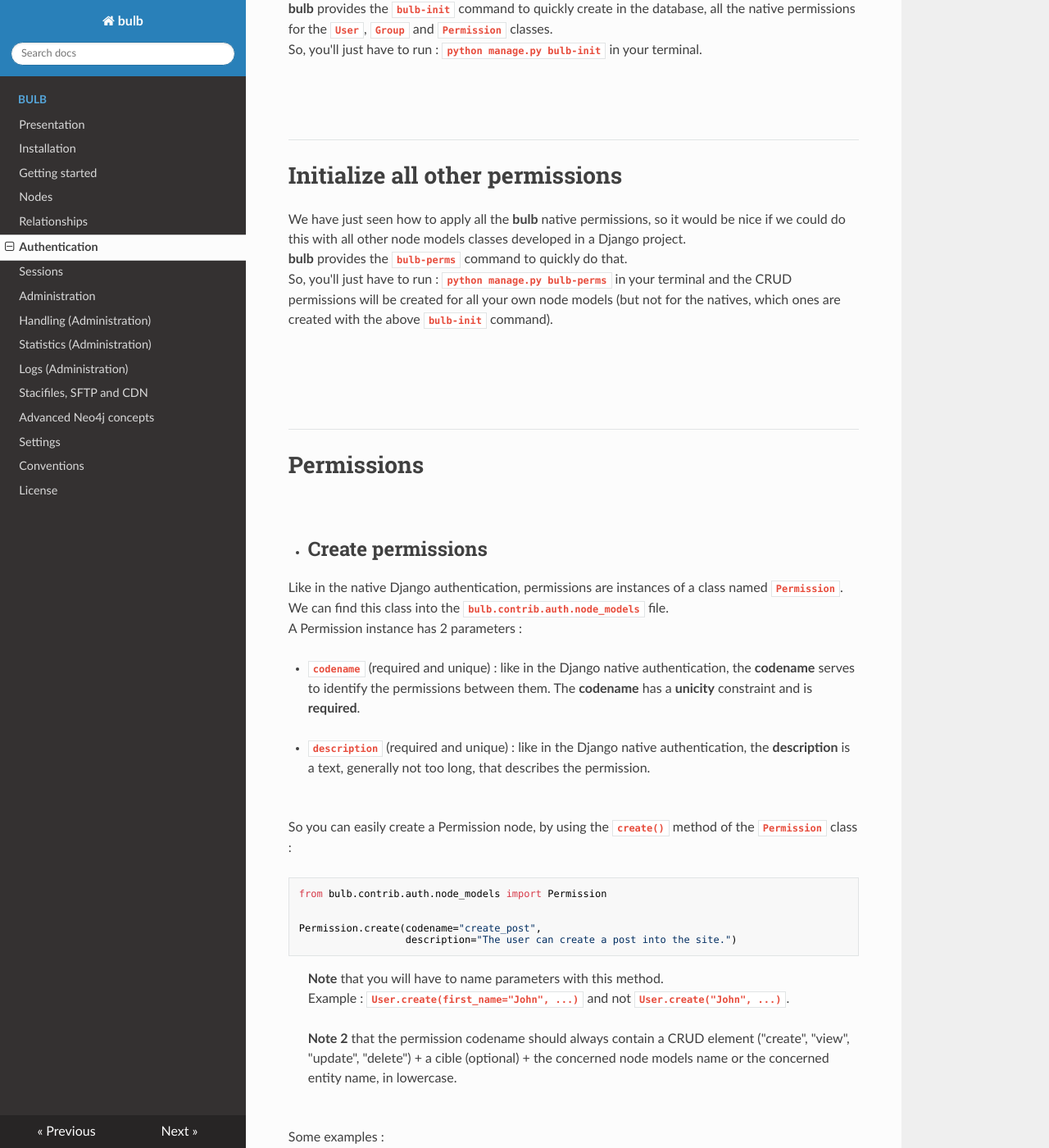
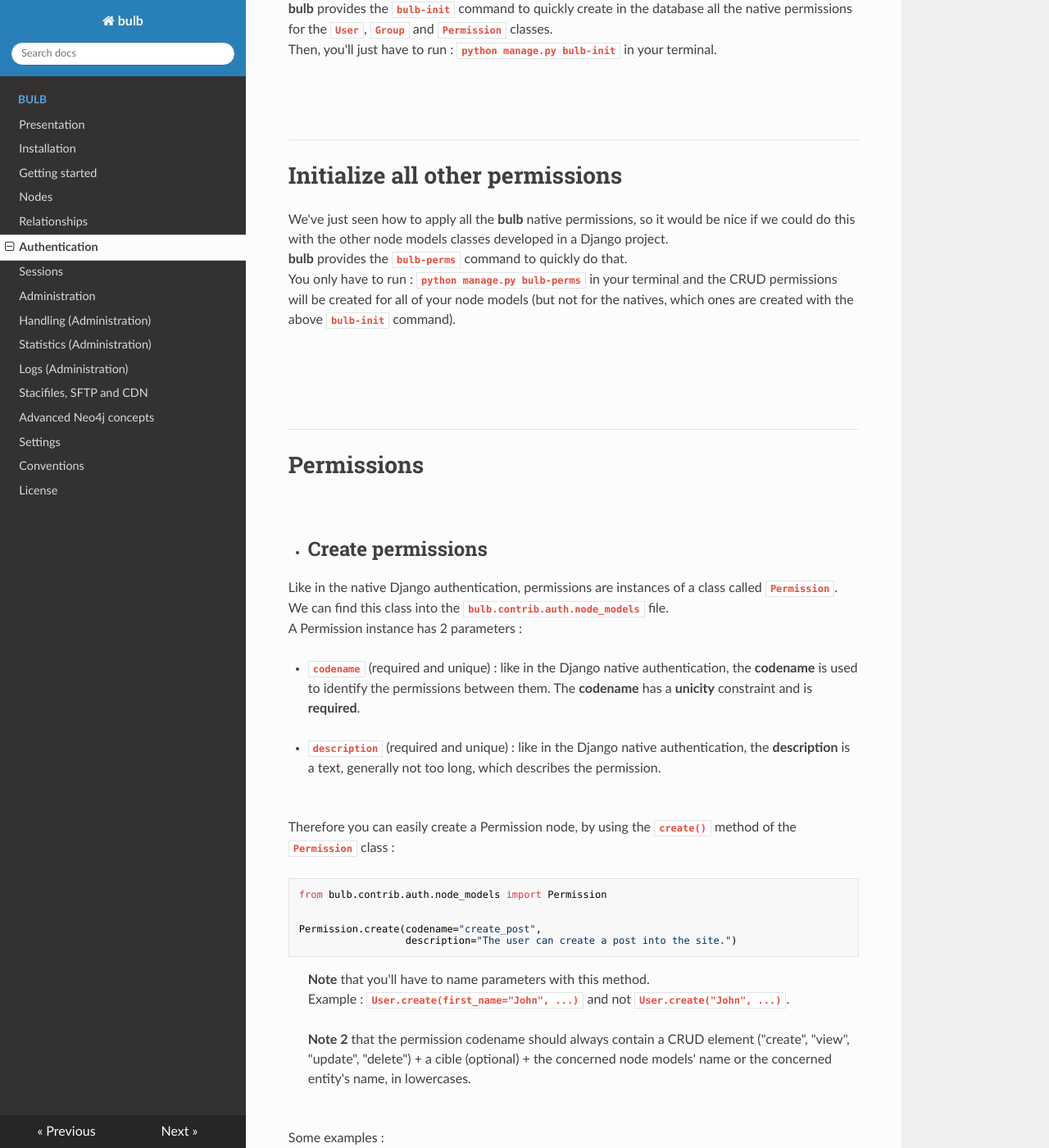
Before and after one commit to LilaRest/bulb, an MkDocs documentation site: the page built from bulb_docs/authentication.md, in a window 1280 px wide and 1400 px high, scrolled down 1127 px. Shown: the whole window at 82% size. Built offline with MkDocs 1.6.1, drawn with Linux system fonts in a browser that asks for light colours; nearby versions of some CDN libraries; some of the changed text lies outside the part shown.

Commit message:
Update authentication.md

````diff
--- a/bulb_docs/authentication.md
+++ b/bulb_docs/authentication.md
@@ -5,9 +5,9 @@
 
 ---
 
-# Introducing
+# Introduction
 **bulb** provides a full Django authentication, compatible with the Neo4j databases.
-So, like in the native Django package, there is node classes : **`User`**, **`Group`** and **`Permission`**.
+Like in the native Django package we find the three node classes : **`User`**, **`Group`** and **`Permission`**.
 Let's see more about that.
 <br/>
 <br/>
@@ -27,8 +27,8 @@
 - "**delete_**(class name)".
 <br/>
 
-**bulb** provides the **`bulb-init`** command to quickly create in the database, all the native permissions for the **`User`**, **`Group`** and **`Permission`** classes.
-So, you'll just have to run : **```python manage.py bulb-init```** in your terminal.
+**bulb** provides the **`bulb-init`** command to quickly create in the database all the native permissions for the **`User`**, **`Group`** and **`Permission`** classes.
+Then, you'll just have to run : **```python manage.py bulb-init```** in your terminal.
 <br/>
 <br/>
 <br/>
@@ -37,9 +37,9 @@
 
 # Initialize all other permissions
 
-We have just seen how to apply all the **bulb** native permissions, so it would be nice if we could do this with all other node models classes developed in a Django project.
+We've just seen how to apply all the **bulb** native permissions, so it would be nice if we could do this with the other node models classes developed in a Django project.
 **bulb** provides the **`bulb-perms`** command to quickly do that.
-So, you'll just have to run : **```python manage.py bulb-perms```** in your terminal and the CRUD permissions will be created for all your own node models (but not for the natives, which ones are created with the above **`bulb-init`** command).
+You only have to run : **```python manage.py bulb-perms```** in your terminal and the CRUD permissions will be created for all of your node models (but not for the natives, which ones are created with the above **`bulb-init`** command).
 
 
 <br/>
@@ -53,18 +53,18 @@
 
  - ## Create permissions
 
-Like in the native Django authentication, permissions are instances of a class named **`Permission`**.
+Like in the native Django authentication, permissions are instances of a class called **`Permission`**.
 We can find this class into the **`bulb.contrib.auth.node_models`** file.
 A Permission instance has 2 parameters :
 
-- **`codename`** (required and unique) : like in the Django native authentication, the **codename** serves to identify the permissions between them. The **codename** has a **unicity** constraint and is **required**.
+- **`codename`** (required and unique) : like in the Django native authentication, the **codename** is used to identify the permissions between them. The **codename** has a **unicity** constraint and is **required**.
 <br/>
 <br/>
-- **`description`** (required and unique) : like in the Django native authentication, the **description** is a text, generally not too long, that describes the permission.
+- **`description`** (required and unique) : like in the Django native authentication, the **description** is a text, generally not too long, which describes the permission.
 <br/>
 <br/>
 
-So you can easily create a Permission node, by using the **`create()`** method of the **`Permission`** class :
+Therefore you can easily create a Permission node, by using the **`create()`** method of the **`Permission`** class :
 
 ```python
 from bulb.contrib.auth.node_models import Permission
@@ -74,12 +74,12 @@
                   description="The user can create a post into the site.")
 ```
 
-> **Note** that you will have to name parameters with this method.
+> **Note** that you'll have to name parameters with this method.
 Example : **`User.create(first_name="John", ...)`** and not **`User.create("John", ...)`**.
 
 
 
-> **Note 2** that the permission codename should always contain a CRUD element ("create", "view", "update", "delete") +  a cible (optional) + the concerned node models name or the concerned entity name, in lowercase.
+> **Note 2** that the permission codename should always contain a CRUD element ("create", "view", "update", "delete") +  a cible (optional) + the concerned node models' name or the concerned entity's name, in lowercases.
 <br/>
 
 Some examples :
@@ -101,7 +101,7 @@
 <br/>
 
 > - ### Retrieve permissions
-The **`Permission`** class' possesses a **`get()`** method. This method has a unique specific parameter, the **codename** of the permission to retrieve, and inherits of all others parameters of the **`Node.get()`** method (See Nodes part). It returns a **`Permission`** instance :
+The **`Permission`** class possesses a **`get()`** method. This method has a single specific parameter, the **codename** of the permission to retrieve, and inherits every other parameters of the **`Node.get()`** method (See Nodes part). It returns a **`Permission`** instance :
 
 ```python
 from bulb.contrib.auth.node_models import Permission
@@ -118,7 +118,7 @@
 
 > - ### Update and delete permissions
 
-Like all the node_models' instances, permissions instances possess **`update()`** and **`delete()`** methods.
+As every node_models' instances, permissions' instances possess **`update()`** and **`delete()`** methods.
 <br/>
 <br/>
 <br/>
@@ -131,16 +131,16 @@
 
  - ## Create groups
 
-Like in the native Django authentication, groups are instances of a class named **`Group`**.
+Like in the native Django authentication, groups are instances of a class called **`Group`**.
 We can find this class into the **`bulb.contrib.auth.node_models`** file.
 A Group instance has 2 parameters :
 
-- **`uuid`** (do not fill) : Each group has an Universal Unique Identifier. This parameter must not be filled in during the Group instantiation because it is automatically filled in.
+- **`uuid`** (do not fill) : Each group has an Universal Unique Identifier. This parameter must not be filled in during the Group instantiation because it's automatically filled in.
 <br/>
 - **`name`** (required and unique) : like in the Django native authentication, the **name** parameter is the name of the group.
 <br/>
 
-So you can easily create a Group node, by using the **`create()`** method of the **`Group`** class :
+Therefore you can easily create a Group node, by using the **`create()`** method of the **`Group`** class :
 
 ```python
 from bulb.contrib.auth.node_models import Group
@@ -149,7 +149,7 @@
 Group.create(name="SuperUser")
 ```
 
-> Note that you will have to name parameters with this method.
+> Note that you'll have to name parameters with this method.
 Example : **`User.create(first_name="John", ...)`** and not **`User.create("John", ...)`**.
 
 <br/>
@@ -212,7 +212,7 @@
 
 >>> <GroupPermissionsRelationship object(uuid="<bulb.db.node_models.Property object at 0x7f046f642e48>")>
 ```
-_See the part "Relationships" of this documentation to learn all what you can do with this Relationship object._
+_See the part "Relationships" of this documentation to learn everything about what you can do with this Relationship object._
 <br/>
 <br/>
 <br/>
@@ -224,7 +224,7 @@
 
  - ## Create users
 
-Like in the native Django authentication, users are instances of a class named **`User`**.
+Like in the native Django authentication, users are instances of a class called **`User`**.
 We can find this class into the **`bulb.contrib.auth.node_models`** file.
 A User instance has 8 parameters :
 
````
Also changed, not shown: other parts of bulb_docs/authentication.md (+5 -5 lines).
